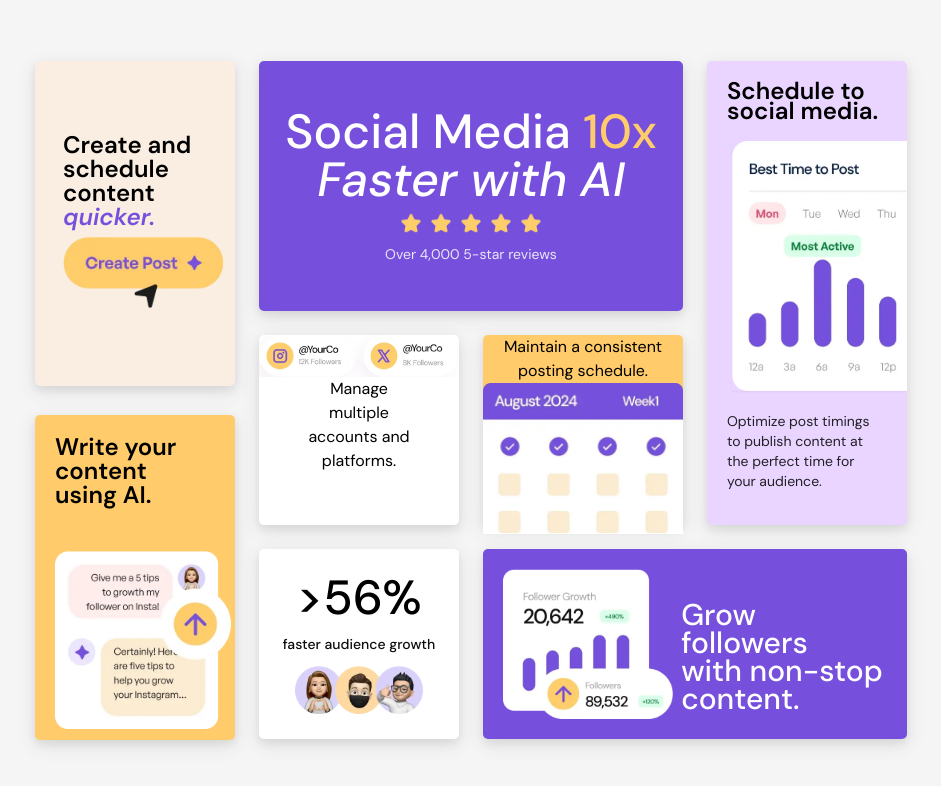
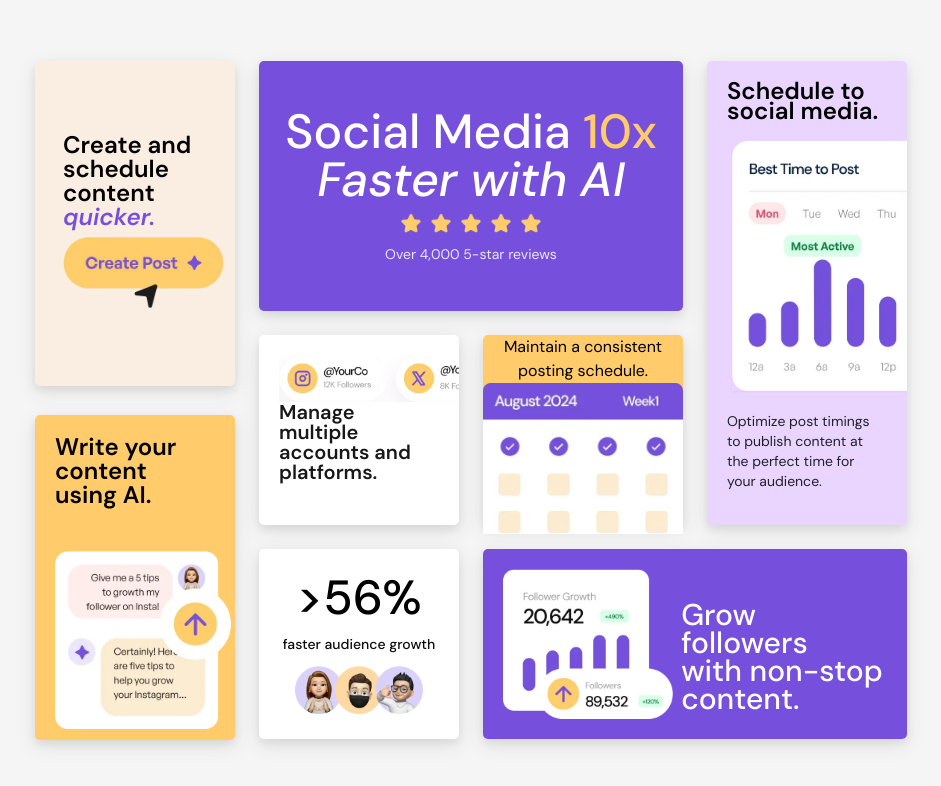
Before and after one commit to Maryiamreda/Bento-grid, a React (Vite) app: page / in a window 1280 px wide. Shown: the top 786 px of the page, without its empty margins (169-1110 px from the left). Built offline with nearby package versions, Linux system fonts and the light colour scheme.

Commit message:
multiple-platforms-card

```diff
--- a/src/App.tsx
+++ b/src/App.tsx
@@ -31,10 +31,10 @@ function App() {
         </p>
         <img src='../public/assets/images/illustration-ai-content.webp' className='w-44 max-w-max pt-11' />
       </div>
-      <div className="bg-white row-start-2 col-start-2 ">
-        <img src='../public/assets/images/illustration-multiple-platforms.webp ' />
+      <div className="bg-white row-start-2 col-start-2  p-5 overflow-hidden">
+        <img src='../public/assets/images/illustration-multiple-platforms.webp ' className='w-56 max-w-max' />
 
-        <p>  Manage<br /> multiple<br /> accounts and <br />platforms.
+        <p className=' text-xl text-start  opacity-90 leading-5 font-semibold '>  Manage<br /> multiple<br /> accounts and <br />platforms.
         </p>
       </div>
       <div className="bg-yellow-500 row-start-2 col-start-3 ">
```
